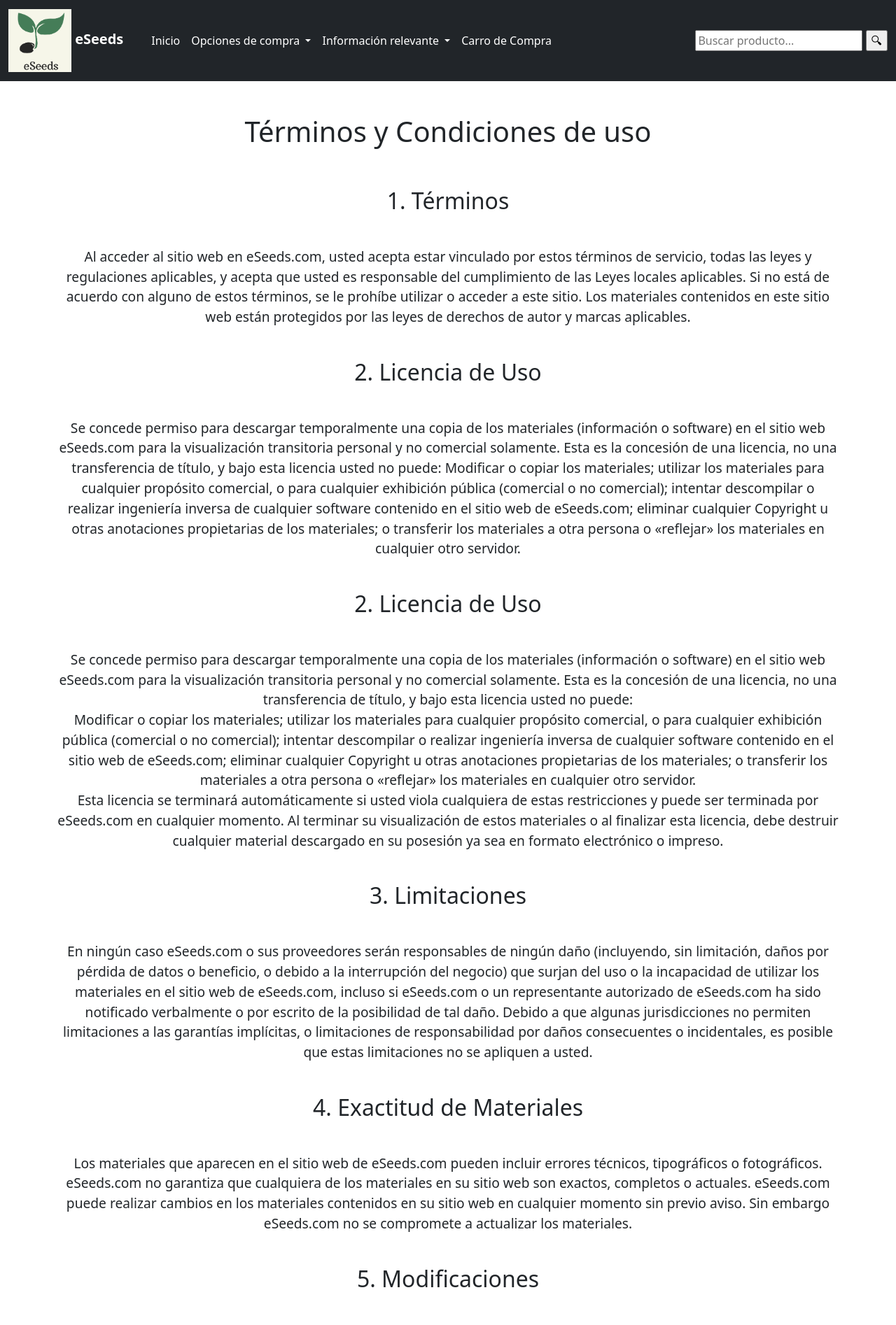
After one commit to horgarler/eSeeds, a Django app: page /terms/ in a window 1280 px wide. The commit adds this page. Shown: the top 1894 px of the page at 70% size. Run offline with Django 4.2, Linux system fonts and the light colour scheme.

Commit message:
Privacy and Terms added

```diff
--- a/eSeeds/templates/footer.html
+++ b/eSeeds/templates/footer.html
@@ -2,7 +2,9 @@
     <p style="text-align:center;">
         <br><br>
         👤 <a class="footer-text" href="/datos_empresa">Sobre nosotros</a><br>
-        📩 <a class="footer-text" href="/contacto">Contacta con nosotros</a><br><br>
+        📩 <a class="footer-text" href="/contacto">Contacta con nosotros</a><br>
+        🌐 <a class="footer-text" href="/privacy">Política de privacidad</a><br>
+        📃 <a class="footer-text" href="/terms">Términos y Condiciones de uso</a><br><br>
     </p>
     <p class="white-text" style="text-align:center;">
         Av. de la Reina Mercedes<br>
--- /dev/null
+++ b/eSeeds/templates/terms.html
@@ -0,0 +1,85 @@
+{% extends 'base.html' %}
+
+{% block content %}
+
+
+    <div class="container">
+        <br><br>
+        <h1 class="privacy" style="text-align:center">
+            Términos y Condiciones de uso<br><br>
+        </h1>
+
+        <div class="row" style="text-align:center">
+            <h2 style="text-align:center">1. Términos<br><br></h2>
+            <p style="font-size:larger">
+                Al acceder al sitio web en eSeeds.com, usted acepta estar vinculado por estos términos de servicio,
+                todas las leyes y regulaciones aplicables, y acepta que usted es responsable del cumplimiento de las
+                Leyes locales aplicables. Si no está de acuerdo con alguno de estos términos, se le prohíbe utilizar
+                o acceder a este sitio. Los materiales contenidos en este sitio web están protegidos por las leyes
+                de derechos de autor y marcas aplicables.<br><br>
+            </p>
+
+            <h2 style="text-align:center">2. Licencia de Uso<br><br></h2>
+            <p style="font-size:larger">
+                Se concede permiso para descargar temporalmente una copia de los materiales (información o software)
+                en el sitio web eSeeds.com para la visualización transitoria personal y no comercial solamente. Esta
+                es la concesión de una licencia, no una transferencia de título, y bajo esta licencia usted no puede:
+
+                Modificar o copiar los materiales; utilizar los materiales para cualquier propósito comercial, o para
+                cualquier exhibición pública (comercial o no comercial); intentar descompilar o realizar ingeniería
+                inversa de cualquier software contenido en el sitio web de eSeeds.com; eliminar cualquier Copyright
+                u otras anotaciones propietarias de los materiales; o transferir los materiales a otra persona o
+                «reflejar» los materiales en cualquier otro servidor.<br><br>
+            </p>
+
+            <h2 style="text-align:center">2. Licencia de Uso<br><br></h2>
+            <p style="font-size:larger">
+                Se concede permiso para descargar temporalmente una copia de los materiales (información o software)
+                en el sitio web eSeeds.com para la visualización transitoria personal y no comercial solamente. Esta
+                es la concesión de una licencia, no una transferencia de título, y bajo esta licencia usted no puede:<br>
+
+                Modificar o copiar los materiales; utilizar los materiales para cualquier propósito comercial, o para
+                cualquier exhibición pública (comercial o no comercial); intentar descompilar o realizar ingeniería
+                inversa de cualquier software contenido en el sitio web de eSeeds.com; eliminar cualquier Copyright
+                u otras anotaciones propietarias de los materiales; o transferir los materiales a otra persona o
+                «reflejar» los materiales en cualquier otro servidor.<br>
+
+                Esta licencia se terminará automáticamente si usted viola cualquiera de estas restricciones y puede
+                ser terminada por eSeeds.com en cualquier momento. Al terminar su visualización de estos materiales
+                o al finalizar esta licencia, debe destruir cualquier material descargado en su posesión ya sea en
+                formato electrónico o impreso.<br><br>
+            </p>
+
+            <h2 style="text-align:center">3. Limitaciones<br><br></h2>
+            <p style="font-size:larger">
+                En ningún caso eSeeds.com o sus proveedores serán responsables de ningún daño (incluyendo, sin limitación,
+                daños por pérdida de datos o beneficio, o debido a la interrupción del negocio) que surjan del uso o la
+                incapacidad de utilizar los materiales en el sitio web de eSeeds.com, incluso si eSeeds.com o un representante
+                autorizado de eSeeds.com ha sido notificado verbalmente o por escrito de la posibilidad de tal daño. Debido
+                a que algunas jurisdicciones no permiten limitaciones a las garantías implícitas, o limitaciones de responsabilidad
+                por daños consecuentes o incidentales, es posible que estas limitaciones no se apliquen a usted.<br><br>
+            </p>
+
+            <h2 style="text-align:center">4. Exactitud de Materiales<br><br></h2>
+            <p style="font-size:larger">
+                Los materiales que aparecen en el sitio web de eSeeds.com pueden incluir errores técnicos, tipográficos o fotográficos.
+                eSeeds.com no garantiza que cualquiera de los materiales en su sitio web son exactos, completos o actuales. eSeeds.com
+                puede realizar cambios en los materiales contenidos en su sitio web en cualquier momento sin previo aviso. Sin embargo
+                eSeeds.com no se compromete a actualizar los materiales.<br><br>
+            </p>
+
+            <h2 style="text-align:center">5. Modificaciones<br><br></h2>
+            <p style="font-size:larger">
+                eSeeds.com puede revisar estos términos de servicio para su sitio web en cualquier momento sin previo aviso. Al utilizar
+                este sitio web, usted acepta estar vinculado por la versión actual de estos términos de servicio.<br><br>
+            </p>
+
+            <h2 style="text-align:center">6. Ley Aplicable<br><br></h2>
+            <p style="font-size:larger">
+                Estos términos y condiciones se rigen e interpretan de acuerdo con las leyes globales y usted se somete irrevocablemente
+                a la jurisdicción exclusiva de los tribunales en ese estado o ubicación.<br><br>
+            </p>
+        </div>
+    </div>
+
+{% endblock %}
--- a/eSeeds/urls.py
+++ b/eSeeds/urls.py
@@ -11,6 +11,8 @@ urlpatterns = [
     path('politica_devolucion/', views.politica_devolucion, name='politica_devolucion'),
     path('datos_empresa/', views.datos_empresa, name='datos_empresa'),
     path('contacto/', views.contacto, name='contacto'),
+    path('privacy/', views.privacy, name='privacy'),
+    path('terms/', views.terms, name='terms'),
     path('entrega/', views.entrega, name="entrega"),
 
     #Requieren id
--- a/eSeeds/views.py
+++ b/eSeeds/views.py
@@ -32,6 +32,12 @@ def datos_empresa(request):
 
 def contacto(request):
     return render(request, 'contacto.html')
+
+def privacy(request):
+    return render(request, 'privacy.html')
+
+def terms(request):
+    return render(request, 'terms.html')
 
 def entrega(request):
     return render(request, 'entrega.html')
```
Also changed, not shown: eSeeds/templates/datos_empresa.html (+0 -8 lines), eSeeds/templates/privacy.html (added, +33 -0 lines).
